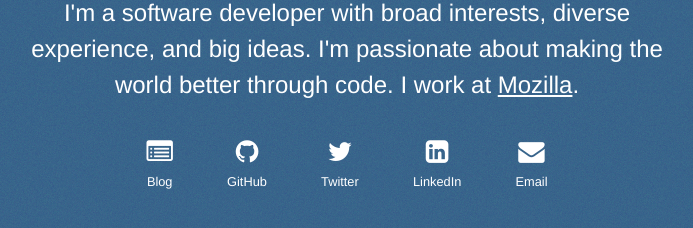
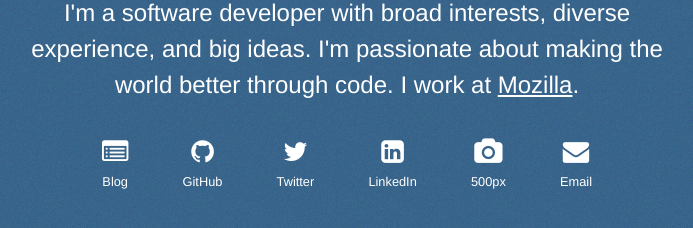
Before and after one commit to openjck/openjck.com, a website: page www/index.html in a window 1280 px wide. Shown: the part 330-558 px from the top of the page, without its empty margins (293-986 px from the left). Drawn offline with Linux system fonts and the light colour scheme.

Commit message:
Add link to my 500px profile

```diff
--- a/www/index.html
+++ b/www/index.html
@@ -67,6 +67,12 @@
                         </a>
                     </li>
 
+                    <li id="photos">
+                        <a href="https://500px.com/johnkarahalis">
+                            <h2>500px</h2>
+                        </a>
+                    </li>
+
                     <li id="email">
                         <a href="mailto:john.karahalis@gmail.com">
                             <h2>Email</h2>
--- a/www/media/css/main.css
+++ b/www/media/css/main.css
@@ -94,6 +94,10 @@ li h2 {
     content: '\f08c';
 }
 
+#photos a:before {
+    content: '\f030';
+}
+
 #email a:before {
     content: '\f0e0';
 }
```
